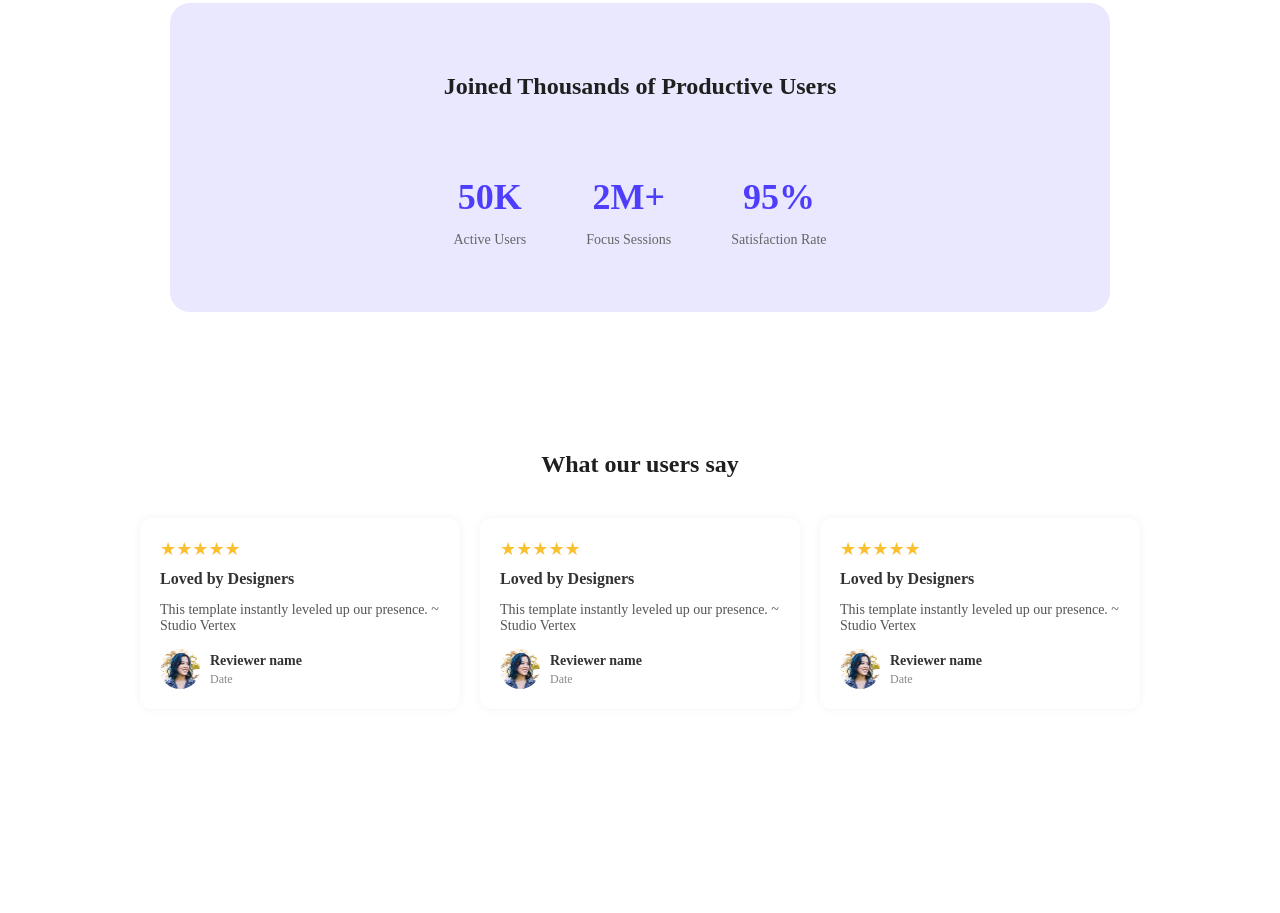
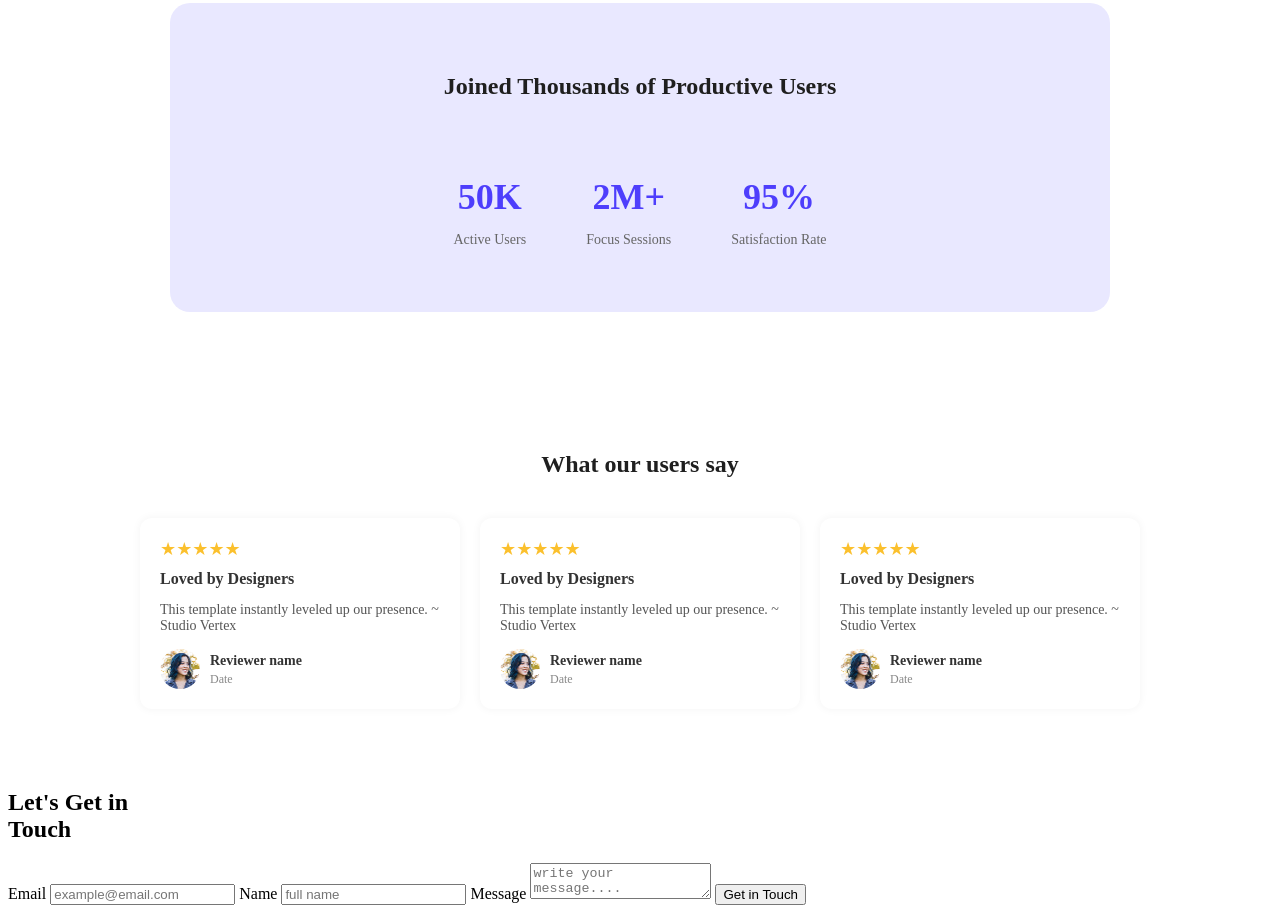
Before and after one commit to sulayman110/fast-assignment, a plain HTML site: page index.html in a window 1280 px wide. Shown: the part 955-1868 px from the top of the page. Before the commit the page ends 1732 px from the top, so only its background shows below. Drawn offline with Linux system fonts and the light colour scheme.

Commit message:
added in form.html

```diff
--- a/index.html
+++ b/index.html
@@ -95,9 +95,28 @@
     </div>
   </div>
 </div>
+</section>
+   <section>
+    <div class="container">
+    <div class="left">
+      <h1>Let's Get in<br />Touch</h1>
+    </div>
+    <div class="right">
+      <form>
+        <label for="email">Email</label>
+        <input type="email" id="email" placeholder="example@email.com" required />
 
-    </section>
+        <label for="name">Name</label>
+        <input type="text" id="name" placeholder="full name" required />
 
+        <label for="message">Message</label>
+        <textarea id="message" placeholder="write your message...." required></textarea>
+
+        <button type="submit">Get in Touch</button>
+      </form>
+    </div>
+  </div>
+   </section>
     </main>
     <footer>
 
--- a/styles/index.css
+++ b/styles/index.css
@@ -189,3 +189,4 @@ color:#252432 ;
   font-size: 12px;
   color: #888;
 }
+/*  */
```
